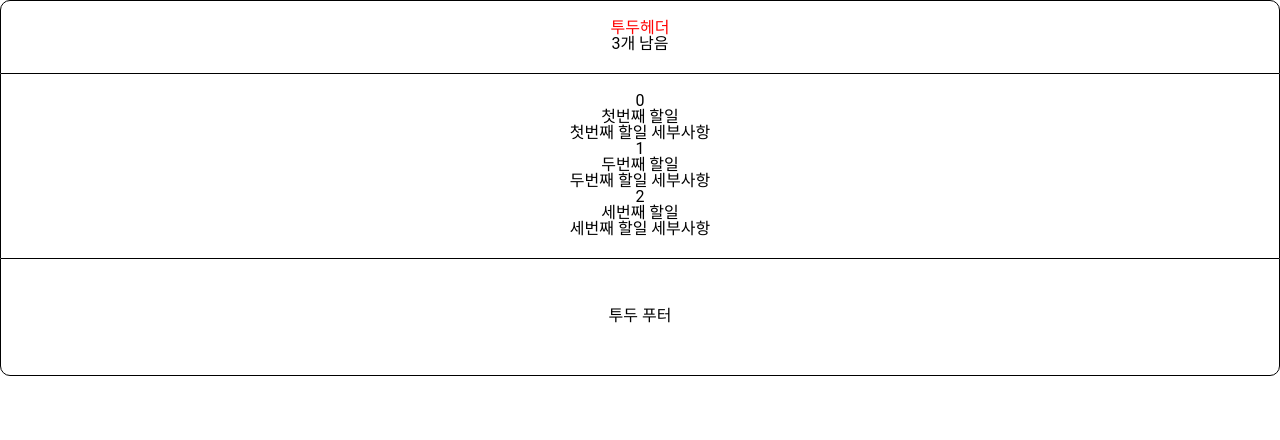
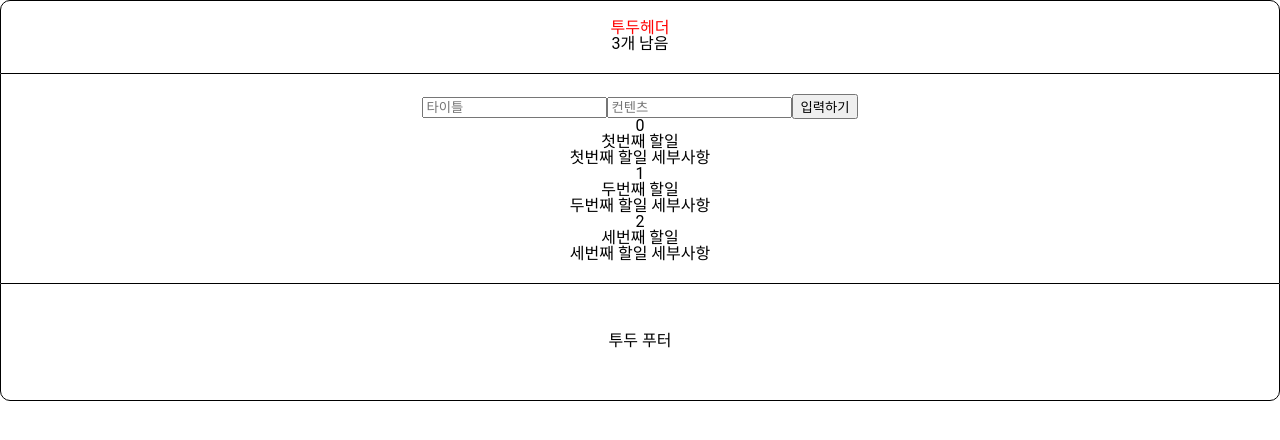
Before and after one commit to geunza/todolist, a React (Create React App) app: page / in a window 1280 px wide. Shown: the top 440 px of the page. Built offline with nearby package versions, Linux system fonts and the light colour scheme.

Commit message:
인풋 데이터 입력

```diff
--- a/src/components/TodoContents.js
+++ b/src/components/TodoContents.js
@@ -1,4 +1,5 @@
 import styled from 'styled-components';
+import { useEffect, useState } from 'react'
 
 let ContentBox = styled.div`
     padding:20px 0;
@@ -7,9 +8,32 @@ let ContentBox = styled.div`
 `;
 
 function TodoContents(props){
-
+  let [title, setTitle] = useState('');
+  let [content, setContent] = useState('');
     return(
         <ContentBox>
+            <div className="inputArea">
+              <input type="text" name="" id="" placeholder="타이틀" onChange={ (e)=>{
+                setTitle(e.target.value);
+              } }/>
+              <input type="text" name="" id="" placeholder="컨텐츠" onChange={ (e)=>{
+                setContent(e.target.value);
+              } }/>
+              <button onClick={ ()=>{
+                let length = props.todos.length;
+                let t_text = title;
+                let c_text = content;
+                let obj = {
+                  "id" : length,
+                  "title": t_text,
+                  "content": c_text,
+                  "check": false
+                };
+                let copy = [...props.todos];
+                copy.push(obj);
+                props.setTodos(copy)
+              } }>입력하기</button>
+            </div>
             {
                 props.todos.map(function(v, i, arr){
                     return(
```
